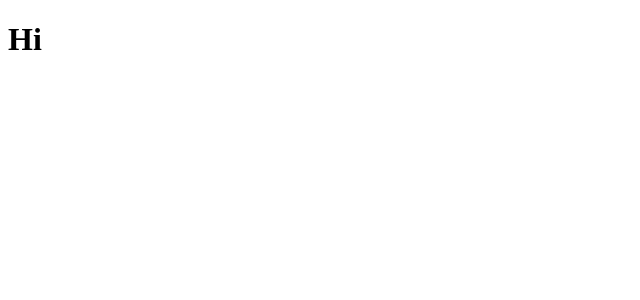
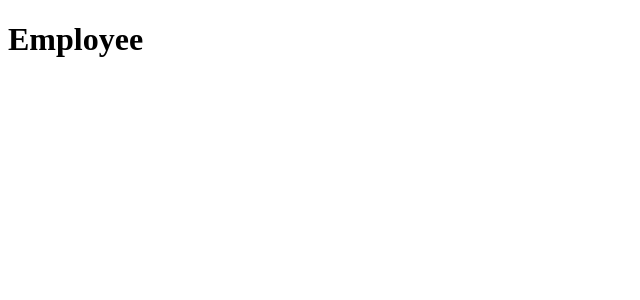
Before and after one commit to abhishekkhanna2710/React_CRUD, a React (Vite) app: page / in a window 1280 px wide. Shown: the top 300 px of the page, without its empty margins (0-640 px from the left). Built offline with nearby package versions, Linux system fonts and the light colour scheme.

Commit message:
Installed dependencies

```diff
--- a/package.json
+++ b/package.json
@@ -9,6 +9,12 @@
     "preview": "vite preview"
   },
   "dependencies": {
+    "@emotion/react": "^11.10.6",
+    "@emotion/styled": "^11.10.6",
+    "@mui/icons-material": "^5.11.16",
+    "@mui/material": "^5.12.0",
+    "faker": "^6.6.6",
+    "json-server": "^0.17.3",
     "react": "^18.2.0",
     "react-dom": "^18.2.0"
   },
--- a/src/App.jsx
+++ b/src/App.jsx
@@ -1,11 +1,12 @@
 import React from "react"
+import Employee from "./Pages/Employee_Details/Employee"
 
 function App() {
 
   return (
     <div className="App">
 
-      <h1>Hi</h1>
+      <Employee />
     </div>
   )
 }
--- /dev/null
+++ b/src/Pages/Employee_Details/Employee.jsx
@@ -0,0 +1,12 @@
+import React from 'react'
+
+function Employee() {
+    return (
+        <div>
+
+            <h1>Employee</h1>
+        </div>
+    )
+}
+
+export default Employee
```
Also changed, not shown: 1 other file (tests, documents, lock files or other folders).
